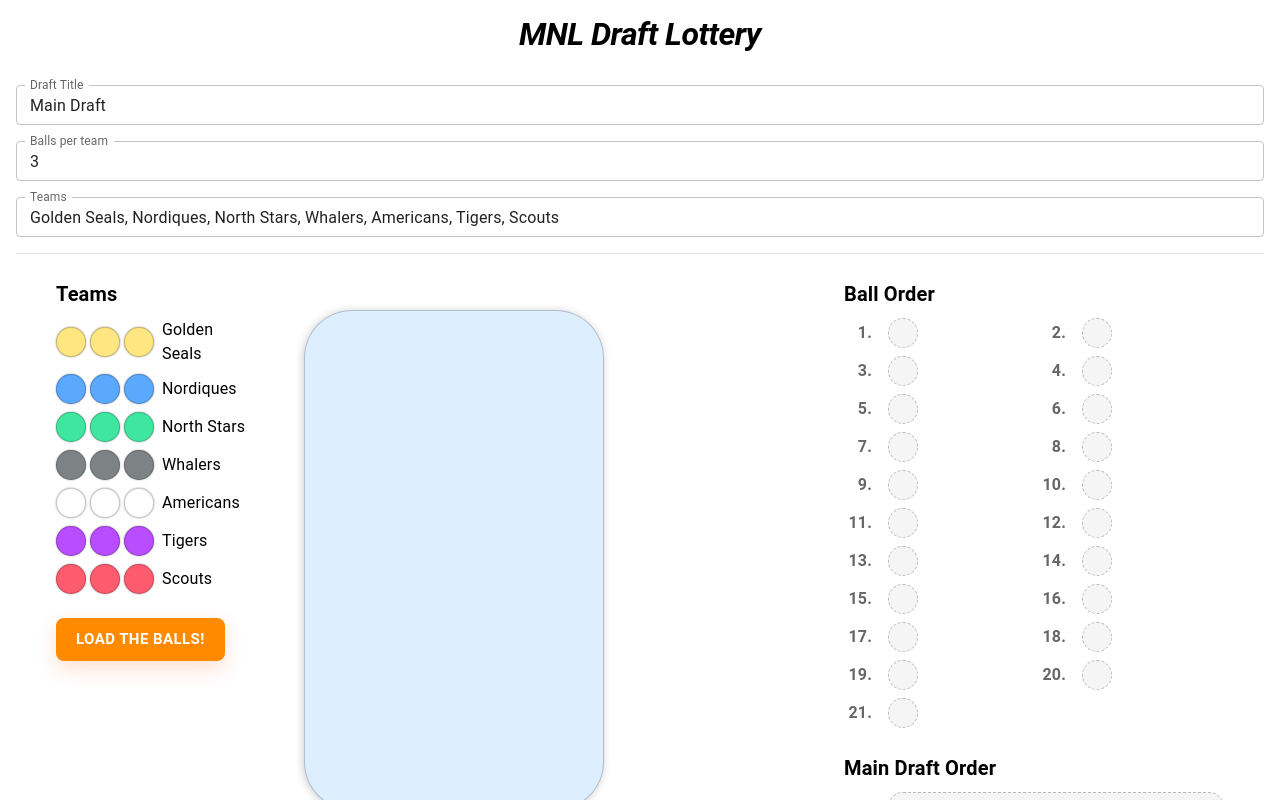
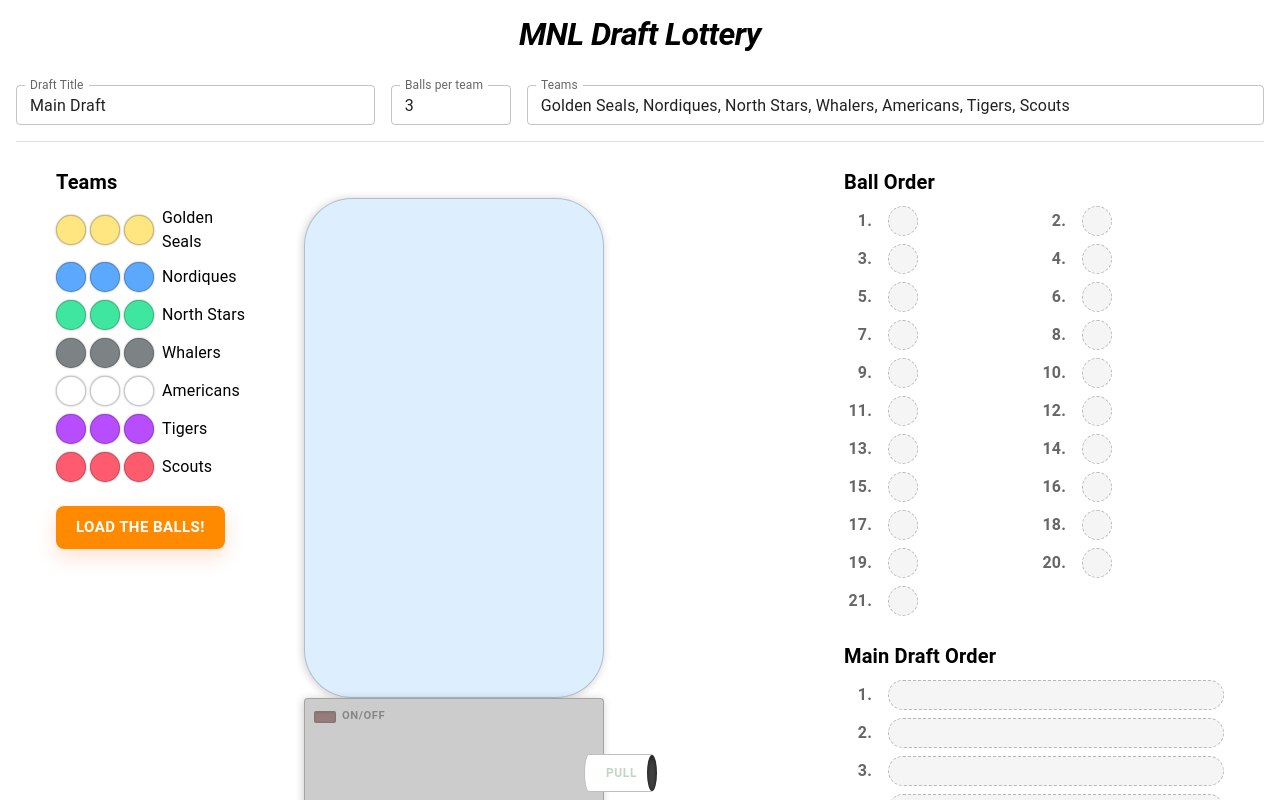
Before and after one commit to ryangallen/mnl-lotto, a Next.js app: page / in a window 1280 px wide. Shown: the top 800 px of the page. Built offline with nearby package versions, Linux system fonts and the light colour scheme.

Commit message:
reduce form to one line

```diff
--- a/app/page.tsx
+++ b/app/page.tsx
@@ -442,31 +442,43 @@ export default function Home() {
         MNL Draft Lottery
       </Typography>
 
+      <Box
+        display='flex'
+        flexDirection='row'
+        gap={2}
+        alignItems='center'
+        flexWrap='wrap'
+      >
         <TextField
-        fullWidth
           size='small'
           label='Draft Title'
           variant='outlined'
           defaultValue={draftTitle}
           onChange={(event) => setDraftTitle(event.target.value)}
+          sx={{ flex: '1 1 200px' }}
         />
+
         <TextField
-        fullWidth
           type='number'
           size='small'
           label='Balls per team'
           variant='outlined'
           defaultValue={ballCount}
-        onChange={(event) => handleBallCountChange(Number(event.target.value))}
+          onChange={(event) =>
+            handleBallCountChange(Number(event.target.value))
+          }
+          sx={{ width: 120 }}
         />
+
         <TextField
-        fullWidth
           size='small'
           label='Teams'
           variant='outlined'
           defaultValue={teams.map(({ name }) => name).join(', ')}
           onChange={(event) => handleTeamsChange(event.target.value)}
+          sx={{ flex: '2 1 420px' }}
         />
+      </Box>
 
       <Divider />
 
```
Lines whose indentation alone changed are shown as unchanged.
